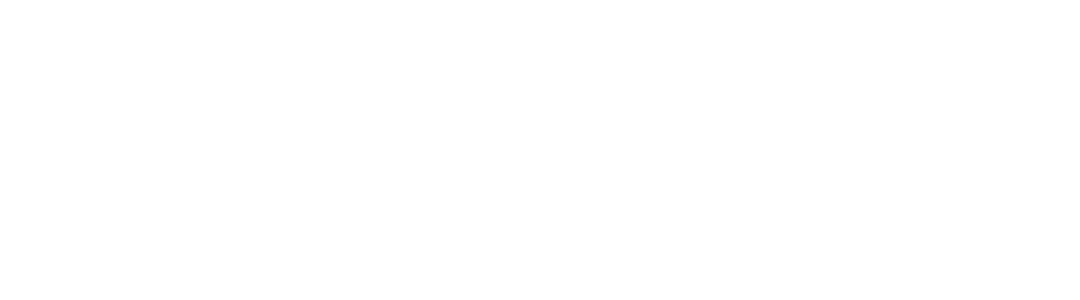
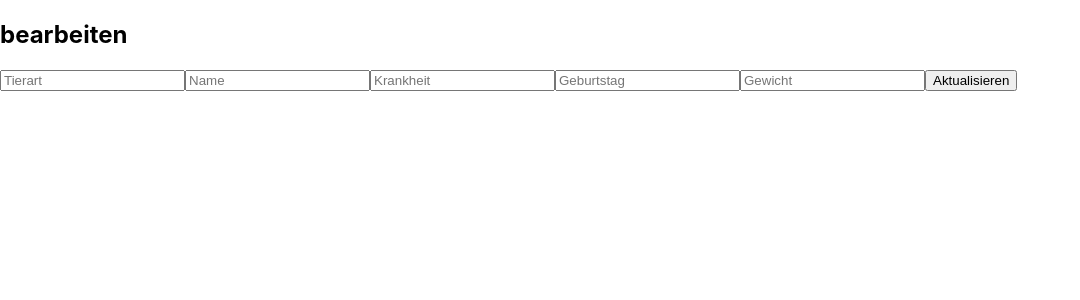
Before and after one commit to suheib96/Tiere-app, a React (Create React App) app in the folder frontend/: page /editAnimal/1 in a window 1280 px wide. Before the commit this address had no page. Shown: the top 300 px of the page, without its empty margins (0-1080 px from the left). Built offline with nearby package versions, Linux system fonts and the light colour scheme; no server answers.

Commit message:
EditAnimal weiter ausgebaut (WIP)

```diff
--- a/frontend/src/App.js
+++ b/frontend/src/App.js
@@ -11,7 +11,7 @@ function App() {
       <Routes>
         <Route path="/" element={<AnimalList />}/>
         <Route path="/list" element={<AnimalList />}/>
-        <Route path="/editAnimal" element={<EditAnimal />}/>
+        <Route path="/editAnimal/:id" element={<EditAnimal />}/>
         <Route path="/addAnimal" element={<AddAnimal />}/>
 
       </Routes>
--- a/frontend/src/components/AnimalList.js
+++ b/frontend/src/components/AnimalList.js
@@ -3,6 +3,7 @@ import { Link } from "react-router-dom";
 import axios from "axios";
 function AnimalList() {
   const [tiere, setTiere] = useState([]);
+  const [searchTerm, setSearchTerm] = useState("");
 
   useEffect(() => {
     getAllTiere();
@@ -25,17 +26,33 @@ function AnimalList() {
       console.error("Fehler beim löschen", error);
     }
   }
+  function handleSearch(event) {
+    setSearchTerm(event.target.value);
+  }
+
+  const filteredTiere = tiere.filter(
+    (tier) =>
+      tier.name.toLowerCase().includes(searchTerm.toLowerCase()) ||
+      tier.tierart.toLowerCase().includes(searchTerm.toLowerCase()) ||
+      tier.krankheit.toLowerCase().includes(searchTerm.toLowerCase())
+  );
+
   return (
     <div className="animal-list">
       <h2>Alle Tiere</h2>
-      <input type="text" placeholder="Tiere Suchen.."></input>
+      <input
+        value={searchTerm}
+        type="text"
+        placeholder="Tiere Suchen.."
+        onChange={handleSearch}
+      ></input>
 
       <ul>
-        {tiere.map((tier) => (
+        {filteredTiere.map((tier) => (
           <li key={tier.id}>
             {tier.name} ({tier.tierart}) : {tier.krankheit}, {tier.geburtstag},{" "}
             {tier.gewicht}kg
-            <Link to="/editAnimal">Bearbeiten</Link>
+            <Link to={`/editAnimal/${tier.id}`}>Bearbeiten</Link>
             <button onClick={() => handleDelete(tier.id)}>Delete</button>
           </li>
         ))}
--- a/frontend/src/components/EditAnimal.js
+++ b/frontend/src/components/EditAnimal.js
@@ -1,8 +1,56 @@
-import React from 'react'
+import React, {useState, useEffect} from 'react'
+import { useParams } from 'react-router-dom'
+import axios from "axios"
 
 function EditAnimal() {
+    const [tier, setTier] = useState({
+        tierart: "",
+        name: "",
+        krankheit: "",
+        geburtstag: "",
+        gewicht: ""
+    })
+    const {id} = useParams()
+    console.log(id)
+
+    useEffect(() => {
+        getOneTier()
+    }, [])
+
+    async function getOneTier(){
+        try {
+            const response = await axios.get(`http://localhost:3000/tiere/${id}`);
+            setTier(response.data)
+          } catch (error) {
+            console.error("Fehler beim fetchen des Tieres", error);
+          }
+    }
+    console.log(tier)
+
+
+    function handleSubmit(){
+
+    }
+
+    function handleChange(event){
+       setTier({...tier, [event.target.name]: [event.target.value]})
+
+    }
   return (
-    <div>EditAnimal Page</div>
+    <div className='edit-animal'>
+        <h2> {tier.name} bearbeiten</h2>
+        <form onSubmit={handleSubmit}>
+            <input type="text" name="tierart" value={tier.tierart} onChange={handleChange} placeholder='Tierart'></input>
+            <input name="name" value={tier.name} onChange={handleChange} placeholder='Name'></input>
+            <input name="krankheit" value={tier.krankheit}  onChange={handleChange} placeholder='Krankheit'></input>
+            <input name="geburtstag" value={tier.geburtstag} onChange={handleChange} placeholder='Geburtstag'></input>
+            <input name="gewicht" value={tier.gewicht} onChange={handleChange} placeholder='Gewicht'></input>
+            <button type="submit">Aktualisieren</button>
+        </form>
+
+
+
+    </div>
   )
 }
 
```
